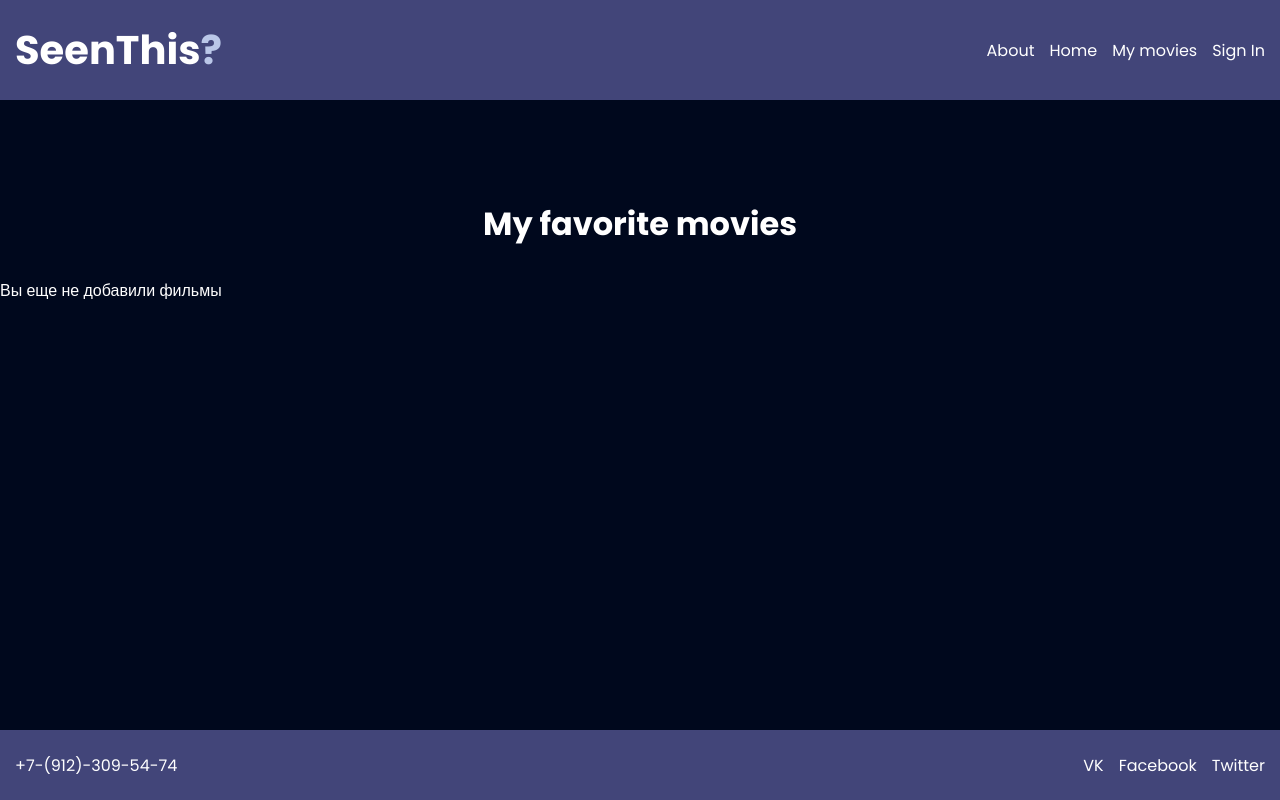
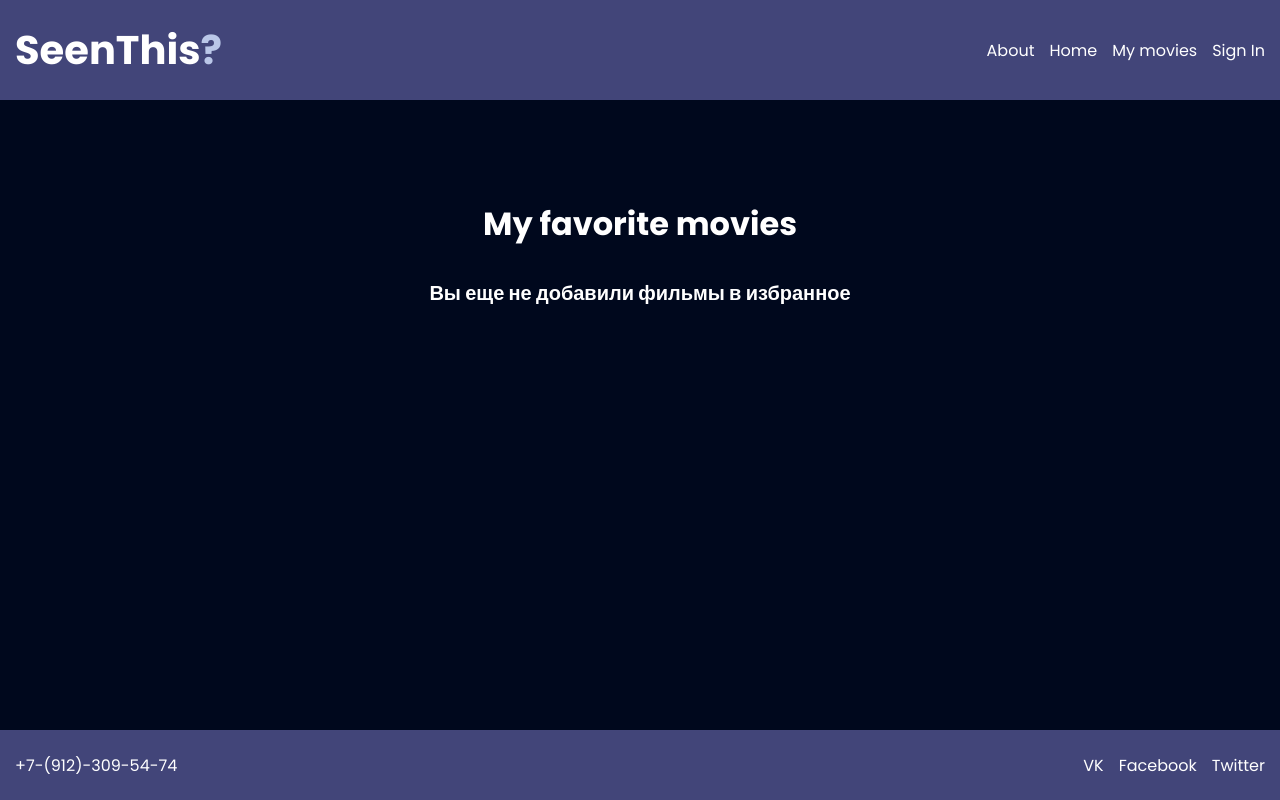
Before and after one commit to H4llelujah/SeenThis-ReactApp, a React (Create React App) app: page /myMovies in a window 1280 px wide. Built offline with nearby package versions, Linux system fonts and the light colour scheme.

Commit message:
FixErrors

```diff
--- a/src/components/Filter.jsx
+++ b/src/components/Filter.jsx
@@ -45,14 +45,16 @@ function Filter({setFetchType, filters, setFilters, fetchType, setPage}) {
       }, [])
 
 
+      if (FilterError) {
+        return (
+          <h1 className='error'>Произошла ошибка! {FilterError}</h1>
+        )
+      }
   return (
     <div className='filter'>
           <MyButton onClick={toggleFilterContent}>filter</MyButton>
           <div className={`collapse ${isFilterOpen ? 'active' : ''}`}>
             <div className={`filter-content ${isFilterOpen ? 'open' : ''}`}>
-              {FilterError &&
-                <h1 className='error'>Произошла ошибка! {FilterError}</h1>
-              }
               {isFiltersLoading
               ? <Loader></Loader>
               :
--- a/src/components/SimilarMovies.jsx
+++ b/src/components/SimilarMovies.jsx
@@ -1,4 +1,4 @@
-import React, { useEffect, useState } from 'react'
+import React, { useState } from 'react'
 import SimilarMovieItem from './SimilarMoviesItem';
 
 
@@ -7,8 +7,13 @@ function SimilarMovies({movies}) {
 
   const [isOpen, setIsOpen] = useState(false);
 
+
   const showMovies = () => {
     setIsOpen(!isOpen);
+  }
+
+  if (!movies.length){
+    return(<h1 className='message'>Нет похожих фильмов!</h1>)
   }
 
   return (
--- a/src/pages/MyMovies.jsx
+++ b/src/pages/MyMovies.jsx
@@ -11,7 +11,7 @@ const MyMovies = () => {
                 <h1 className='myMovies_header'>My favorite movies</h1>
                 {
                     myMovies.length === 0
-                    ? <div>Вы еще не добавили фильмы</div>
+                    ? <div className='message'>Вы еще не добавили фильмы в избранное</div>
                     : myMovies.map(movie =>
                         <MovieCart key={movie.imdbID} movie={movie}></MovieCart>
                     )
--- a/src/styles/App.css
+++ b/src/styles/App.css
@@ -711,6 +711,14 @@ body{
     background: #91a1cc;
 }
 
+/* Message */
+
+.message{
+    font-size: 20px;
+    font-weight: bold;
+    text-align: center;
+}
+
 /* Media */
 
 @media (max-width: 1090px){
```
